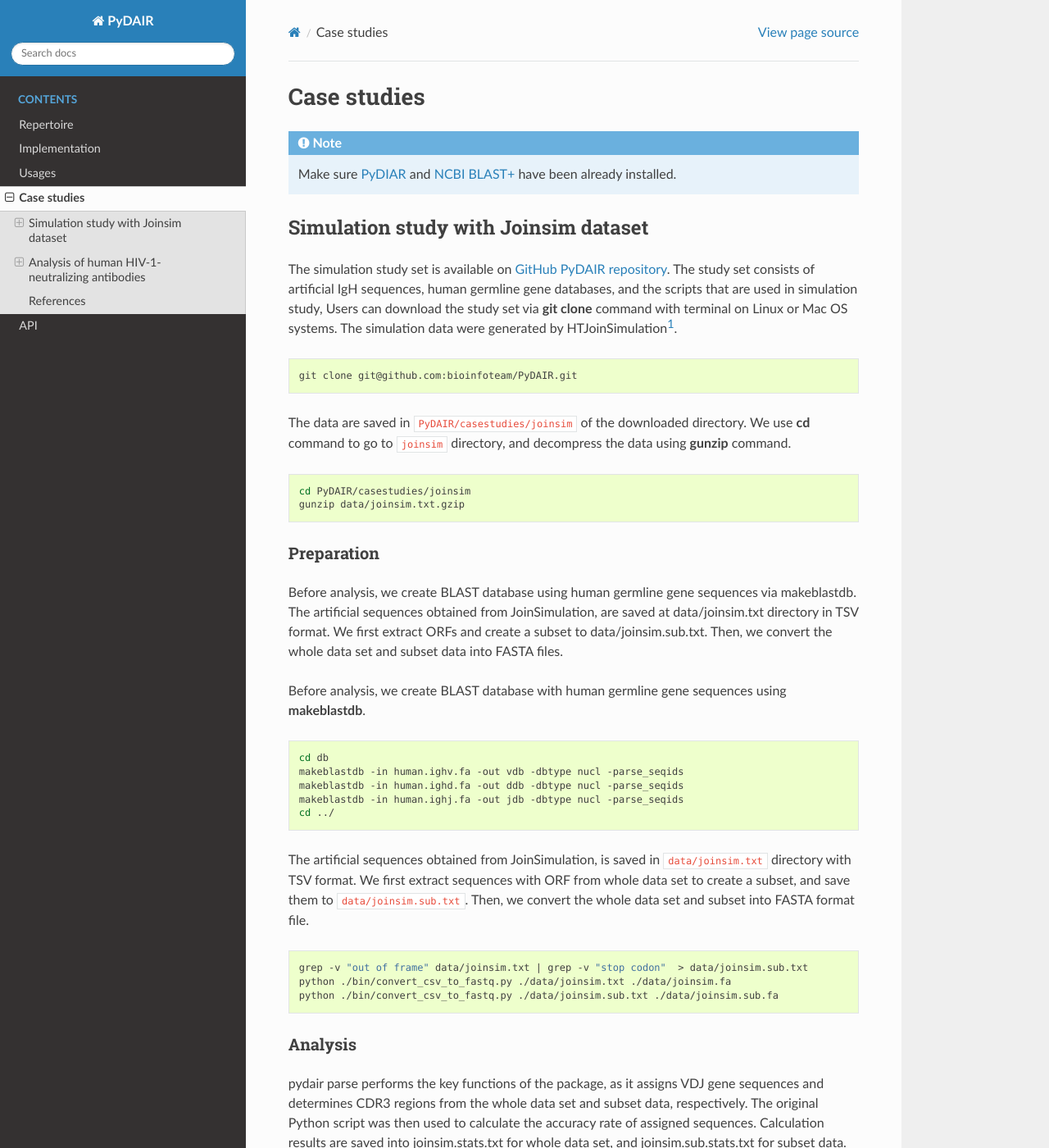
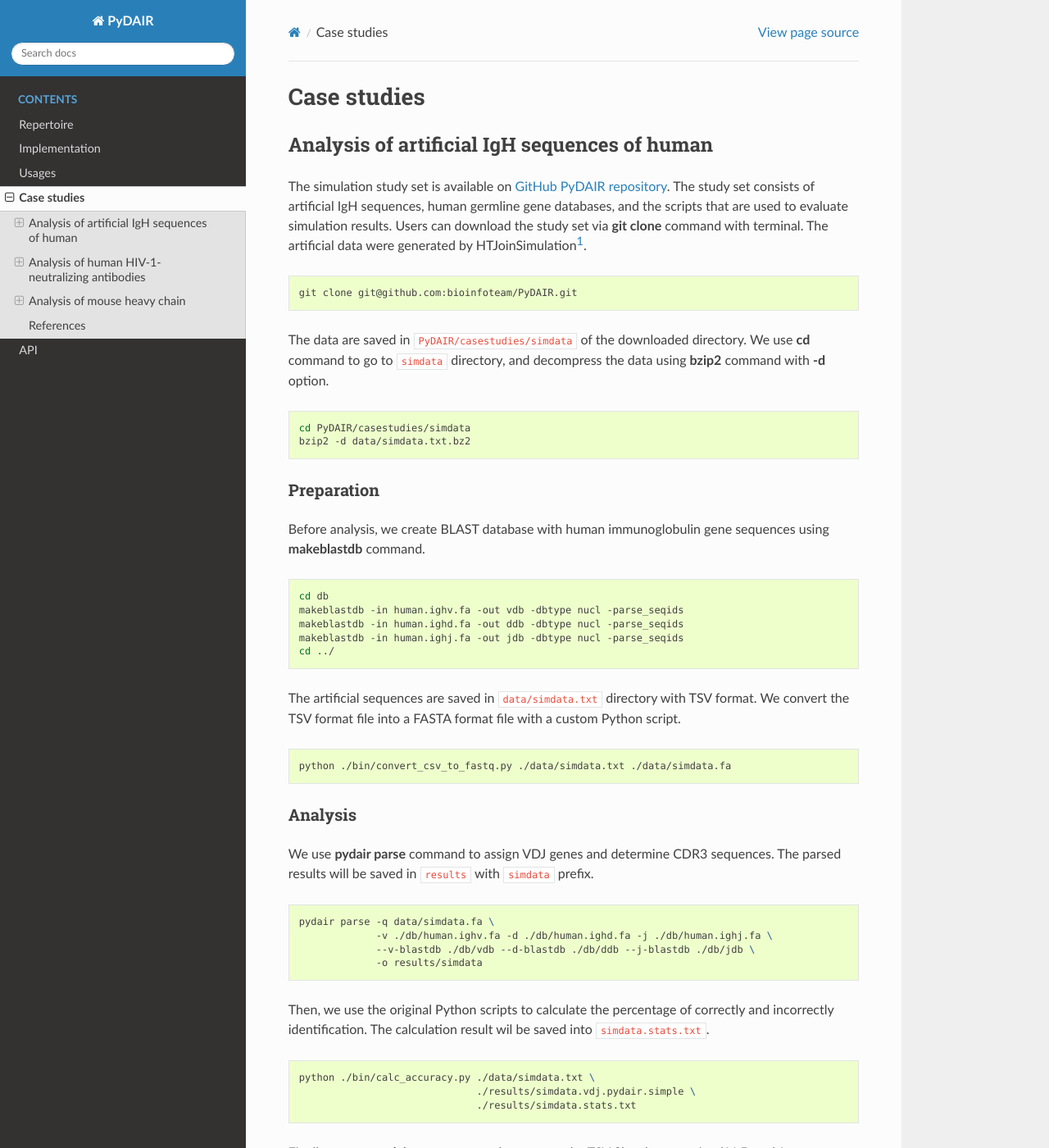
Before and after one commit to bitdessin/PyDAIR, a Sphinx documentation site: the page built from docs/casestudies.rst, in a window 1280 px wide and 1400 px high. Shown: the whole window at 82% size. Built offline with Sphinx 7.4.7 and the Read the Docs theme 2.0.0, drawn with Linux system fonts in a browser that asks for light colours; some of the changed text lies outside the part shown.

Commit message:
update documentations.

```diff
--- a/docs/casestudies.rst
+++ b/docs/casestudies.rst
@@ -1,41 +1,36 @@
+
 ============
 Case studies
 ============
 
-.. note:: Make sure `PyDIAR <https://pypi.python.org/pypi/PyDAIR>`_
-          and `NCBI BLAST+ <https://www.ncbi.nlm.nih.gov/books/NBK279690/>`_
-          have been already installed.
 
 
 
-
-Simulation study with Joinsim dataset
-=====================================
-
+Analysis of artificial IgH sequences of human
+=============================================
 
 The simulation study set is available on
 `GitHub PyDAIR repository <https://github.com/bioinfoteam/PyDAIR>`_.
 The study set consists of artificial IgH sequences,
 human germline gene databases,
-and the scripts that are used in simulation study,
-Users can download the study set via :command:`git clone` command
-with terminal on Linux or Mac OS systems.
-The simulation data were generated by HTJoinSimulation\ [#Russ2015]_.
+and the scripts that are used to evaluate simulation results.
+Users can download the study set via :command:`git clone` command with terminal.
+The artificial data were generated by HTJoinSimulation\ [#Russ2015]_.
 
 .. code-block:: bash
 
     git clone git@github.com:bioinfoteam/PyDAIR.git
 
 
-The data are saved in :file:`PyDAIR/casestudies/joinsim` of the downloaded directory.
-We use :command:`cd` command to go to :file:`joinsim` directory,
-and decompress the data using :command:`gunzip` command.
+The data are saved in :file:`PyDAIR/casestudies/simdata` of the downloaded directory.
+We use :command:`cd` command to go to :file:`simdata` directory,
+and decompress the data using :command:`bzip2` command with :command:`-d` option.
 
 
 .. code-block:: bash
 
-    cd PyDAIR/casestudies/joinsim
-    gunzip data/joinsim.txt.gzip
+    cd PyDAIR/casestudies/simdata
+    bzip2 -d data/simdata.txt.bz2
 
 
 
@@ -44,12 +39,8 @@ Preparation
 ^^^^^^^^^^^
 
 
-Before analysis, we create BLAST database using human germline gene sequences via makeblastdb.
-The artificial sequences obtained from JoinSimulation, are saved at data/joinsim.txt directory in TSV format. We first extract ORFs and create a subset to data/joinsim.sub.txt. Then, we convert the whole data set and subset data into FASTA files.
-
-
 Before analysis, we create BLAST database with human
-germline gene sequences using :command:`makeblastdb`.
+immunoglobulin gene sequences using :command:`makeblastdb` command.
 
 
 .. code-block:: bash
@@ -61,21 +52,17 @@ germline gene sequences using :command:`makeblastdb`.
     cd ../
 
 
-The artificial sequences obtained from JoinSimulation,
-is saved in :file:`data/joinsim.txt` directory with TSV format.
-We first extract sequences with ORF from whole data set
-to create a subset,
-and save them to :file:`data/joinsim.sub.txt`.
-Then, we convert the whole data set and subset into FASTA format file.
+The artificial sequences are saved in :file:`data/simdata.txt` directory with TSV format.
+We convert the TSV format file into a FASTA format file with a custom Python script.
 
 
 .. code-block:: bash
 
-    grep -v "out of frame" data/joinsim.txt | grep -v "stop codon"  > data/joinsim.sub.txt
-    python ./bin/convert_csv_to_fastq.py ./data/joinsim.txt ./data/joinsim.fa
-    python ./bin/convert_csv_to_fastq.py ./data/joinsim.sub.txt ./data/joinsim.sub.fa
+    python ./bin/convert_csv_to_fastq.py ./data/simdata.txt ./data/simdata.fa
 
-
+..
+    grep -v "out of frame" data/simdata.txt | grep -v "stop codon"  > data/simdata.sub.txt
+    python ./bin/convert_csv_to_fastq.py ./data/simdata.sub.txt ./data/simdata.sub.fa
 
 
 
@@ -83,65 +70,70 @@ Then, we convert the whole data set and subset into FASTA format file.
 Analysis
 ^^^^^^^^
 
-pydair parse performs the key functions of the package, as it assigns VDJ gene sequences and determines CDR3 regions from the whole data set and subset data, respectively.
-The original Python script was then used to calculate the accuracy rate of assigned sequences.
-Calculation results are saved into joinsim.stats.txt for whole data set, and joinsim.sub.stats.txt for subset data.
-Finally, pydair stats was used to create the TSV files that contain usage frequencies of VDJ genes, and the size distribution of CDR3, and summarize them into a HTML report (stats_report.html).
-)
+We use :command:`pydair parse` command to assign VDJ genes and determine CDR3 sequences.
+The parsed results will be saved in :file:`results` with :file:`simdata` prefix.
+
+.. code-block:: bash
+
+    pydair parse -q data/simdata.fa \
+                 -v ./db/human.ighv.fa -d ./db/human.ighd.fa -j ./db/human.ighj.fa \
+                 --v-blastdb ./db/vdb --d-blastdb ./db/ddb --j-blastdb ./db/jdb \
+                 -o results/simdata
 
 
-We use :command:`pydair parse` command to assign VDJ genes,
-and determine CDR3 sequences for whole data set and subset, respectively.
+..
+    pydair parse -q data/simdata.sub.fa \
+                 -v ./db/human.ighv.fa -d ./db/human.ighd.fa -j ./db/human.ighj.fa \
+                 --v-blastdb ./db/vdb --d-blastdb ./db/ddb --j-blastdb ./db/jdb \
+                 -o results/simdata.sub
+
+
+
+Then, we use the original Python scripts to calculate
+the percentage of correctly and incorrectly identification.
+The calculation result wil be saved into :file:`simdata.stats.txt`.
 
 
 .. code-block:: bash
 
-    pydair parse -s human -q data/joinsim.fa \
-                 -v ./db/human.ighv.fa -d ./db/human.ighd.fa -j ./db/human.ighj.fa \
-                 --v-blastdb ./db/vdb --d-blastdb ./db/ddb --j-blastdb ./db/jdb \
-                 -o results/joinsim
+    python ./bin/calc_accuracy.py ./data/simdata.txt \
+                                  ./results/simdata.vdj.pydair.simple \
+                                  ./results/simdata.stats.txt
 
-    pydair parse -s human -q data/joinsim.sub.fa \
-                 -v ./db/human.ighv.fa -d ./db/human.ighd.fa -j ./db/human.ighj.fa \
-                 --v-blastdb ./db/vdb --d-blastdb ./db/ddb --j-blastdb ./db/jdb \
-                 -o results/joinsim.sub
+..
+    python ./bin/calc_cdr3len_d.py ./data/simdata.txt \
+                                  ./results/simdata.vdj.pydair.simple \
+                                  ./results/simdata.unaligned.fa \
+                                  ./results/simdata.dstats.txt
+
+    python ./bin/calc_accuracy.py ./data/simdata.sub.txt \
+                                  ./results/simdata.sub.vdj.pydair.simple \
+                                  ./results/simdata.sub.stats.txt
+
+    python ./bin/calc_cdr3len_d.py ./data/simdata.sub.txt \
+                                  ./results/simdata.sub.vdj.pydair.simple \
+                                  ./results/simdata.sub.unaligned.fa \
+                                  ./results/simdata.sub.dstats.txt
 
 
-Then, we use the original Python scripts to calculate
-the number of sequences that are correctly and incorrectly asssigned.
+
+
+
+
+Finally, we use :command:`pydair stats` commands to create
+the TSV files that contained V, D and J usage frequencies,
+and the distribution of CDR3 length,
+and summarize them into HTML report (:download:`simdata_report.html`).
 
 
 .. code-block:: bash
 
-    python ./bin/calc_accuracy.py ./data/joinsim.txt \
-                                  ./results/joinsim.vdj.pydair.simple \
-                                  ./results/joinsim.stats.txt
-
-    python ./bin/calc_accuracy.py ./data/joinsim.sub.txt \
-                                  ./results/joinsim.sub.vdj.pydair.simple \
-                                  ./results/joinsim.sub.stats.txt
-
-
-The calculation results are saved into
-:file:`joinsim.stats.txt` for whole data set,
-and :file:`joinsim.sub.stats.txt` for subset.
-
-Finally, we use :command:`pydair stats` commands to create
-the TSV files that contained V, D and J usage frequencies,
-and the distribution of CDR3 length,
-and summarize them into HTML report (:file:`stats_report.html`).
-
-
-
-.. code-block:: bash
-
-    pydair stats -i ./results/joinsim.vdj.pydair ./results/joinsim.sub.vdj.pydair \
-                 -n whole_data subset \
+    pydair stats -i ./results/simdata.vdj.pydair \
+                 -n simdata \
                  -o ./results/stats \
                  --contain_ambiguous_D \
+                 --all_seq \
                  --estimate-vdj-combination
-
-
 
 
 
@@ -206,17 +198,39 @@ germline gene sequences using :command:`makeblastdb`.
 
 
 The IgH sequencing data for the two donors are available on
-`NCBI SRA <www.ncbi.nlm.nih.gov/sra>`_ with the accession number of SRR654171 and SRR654169.
+`NCBI SRA <www.ncbi.nlm.nih.gov/sra>`_ with the accession number of SRR654169 and SRR654171,
+while SRR654169 is sequenced from IAVI84 donor
+and SRR654171 is sequenced from N152 donor.
 We use
 `NCBI SRA Toolkit <https://trace.ncbi.nlm.nih.gov/Traces/sra/sra.cgi?view=software>`_
 to downlaod Rep-Seq data and covert them to FASTQ format file.
 
 .. code-block:: bash
 
+    prefetch SRR654169
     prefetch SRR654171
-    prefetch SRR654169
+    fastq-dump SRR654169 -O ./data/
     fastq-dump SRR654171 -O ./data/
-    fastq-dump SRR654169 -O ./data/
+
+Both FASTQ files contain IgH and IgL sequences.
+We use `cutadapt <http://cutadapt.readthedocs.io/en/stable/index.html>_`
+to extract the IgH sequences according to the primers.
+
+.. code-block:: bash
+
+    cutadapt -g VH15L=CCATCTCATCCCTGCGTGTCTCCGACTCAGACAGGTGCCCACTCCCAGGTGCAG \
+             -g VH15L2=CCATCTCATCCCTGCGTGTCTCCGACTCAGGCAGCCACAGGTGCCCACTCC \
+             -g VH124=CCATCTCATCCCTGCGTGTCTCCGACTCAGCAGCAGCTACAGGCACCCACGC \
+             -g VH169=CCATCTCATCCCTGCGTGTCTCCGACTCAGGGCAGCAGCTACAGGTGTCCAGTCC \
+             --discard-untrimmed -m 300 -o ./data/SRR654169.p.fastq -O 10 -e 0.3 \
+             ./data/SRR654169.fastq
+
+    cutadapt -g VH35L=CCATCTCATCCCTGCGTGTCTCCGACTCAGAAGGTGTCCAGTGTGARGTGCAG \
+             -g VH3L1=CCATCTCATCCCTGCGTGTCTCCGACTCAGGCTATTTTAAAAGGTGTCCAATGT \
+             -g VH34L1=CCATCTCATCCCTGCGTGTCTCCGACTCAGGTGGCAGCTCCCAGATGGGTCCTGTC \
+             -g VH34L3=CCATCTCATCCCTGCGTGTCTCCGACTCAGGTTGCAGTTTTAAAAGGTGTCCAGTG \
+             --discard-untrimmed -m 300 -o ./data/SRR654171.p.fastq -O 10 -e 0.3 \
+             ./data/SRR654171.fastq
 
 
 High-throughput sequencing data generally contains low qualities reads.
@@ -261,14 +275,141 @@ We use :command:`pydair parse` command to assign VDJ genes and determine CDR3 se
 
 .. code-block:: bash
 
-    pydair parse -s human -q ./data/SRR654169.fa \
+    pydair parse -q ./data/SRR654169.fa \
+                 -v ./db/human.ighv.fa -d ./db/human.ighd.fa -j ./db/human.ighj.fa \
+                 --v-blastdb ./db/vdb --d-blastdb ./db/ddb --j-blastdb ./db/jdb \
+                 -o ./results/SRR654169
+    pydair parse -q ./data/SRR654171.fa \
                  -v ./db/human.ighv.fa -d ./db/human.ighd.fa -j ./db/human.ighj.fa \
                  --v-blastdb ./db/vdb --d-blastdb ./db/ddb --j-blastdb ./db/jdb \
                  -o ./results/SRR654171
-    pydair parse -s human -q ./data/SRR654169.fa \
-                 -v ./db/human.ighv.fa -d ./db/human.ighd.fa -j ./db/human.ighj.fa \
+
+
+Then, we use :command:`pydair stats` command to summarize the analysis results.
+All summarized data are saved into :file:`results` directory with prefix `stats`.
+and the summarized report were created (:download:`humanhiv_report.html`).
+
+
+.. code-block:: bash
+
+    pydair stats -i ./results/SRR654171.vdj.pydair ./results/SRR654169.vdj.pydair \
+                 -n N152 IAVI84 \
+                 -o ./results/stats \
+                 --contain_ambiguous_D \
+                 --all_seq \
+                 --estimate-vdj-combination
+
+
+
+
+
+
+
+
+
+
+Analysis of mouse heavy chain
+=============================
+
+The datasets contains two mice of C57BL/6 and BALB/c.
+Data is from [#Collins2015]_].
+
+First, we use :command:`git clone` command to download
+the case study set that consists of
+human germline genes in FASTA format from
+`GitHub PyDAIR repository <https://github.com/bioinfoteam/PyDAIR>`_.
+
+
+.. code-block:: bash
+
+    git clone git@github.com:bioinfoteam/PyDAIR.git
+
+
+The data are saved in :file:`PyDAIR/casestudies/mouse`.
+We use :command:`cd` command to go to :file:`hiv` directory.
+
+
+.. code-block:: bash
+
+    cd PyDAIR/casestudies/mouse
+
+
+
+Preparation
+^^^^^^^^^^^
+
+
+Before analysis, we create BLAST database with human
+germline gene sequences using :command:`makeblastdb`.
+
+
+.. code-block:: bash
+
+    cd db
+    makeblastdb -in mouse.ighv.fa -out vdb -dbtype nucl -parse_seqids
+    makeblastdb -in mouse.ighd.fa -out ddb -dbtype nucl -parse_seqids
+    makeblastdb -in mouse.ighj.fa -out jdb -dbtype nucl -parse_seqids
+    cd ../
+
+
+
+.. code-block:: bash
+
+    wget -c ftp://ftp.sra.ebi.ac.uk/vol1/fastq/ERR849/ERR849859/ERR849859.fastq.gz
+    wget -c ftp://ftp.sra.ebi.ac.uk/vol1/fastq/ERR849/ERR849860/ERR849860.fastq.gz
+    gunzip ERR849859.fastq.gz
+    gunzip ERR849860.fastq.gz
+
+High-throughput sequencing data generally contains low qualities reads.
+We use
+`Trimmomatic <http://www.usadellab.org/cms/?page=trimmomatic>`_
+to removed the low quality reads.
+
+
+.. code-block:: bash
+
+    fastqc ./data/ERR849859.fastq -o ./data/ -q --nogroup
+    fastqc ./data/ERR849860.fastq -o ./data/ -q --nogroup
+
+    trimmomatic SE -phred33 ./data/ERR849859.fastq ./data/ERR849859.qc.fastq HEADCROP:10 TRAILING:20 MINLEN:100
+    trimmomatic SE -phred33 ./data/ERR849860.fastq ./data/ERR849860.qc.fastq HEADCROP:10 TRAILING:20 MINLEN:100
+
+    fastqc ./data/ERR849859.qc.fastq -o ./data/ -q --nogroup
+    fastqc ./data/ERR849860.qc.fastq -o ./data/ -q --nogroup
+
+
+After trimming of low quality bases and removing low short sequences,
+we convert FASTQ format file to FASTA format file
+with :command:`awk` and "command:`sed` commands.
+
+
+.. code-block:: bash
+
+    awk 'NR % 4 == 1 || NR % 4 == 2' ./data/ERR849859.fastq | sed -e 's/^@/\>/' > ./data/ERR849859.fa
+    awk 'NR % 4 == 1 || NR % 4 == 2' ./data/ERR849860.fastq | sed -e 's/^@/\>/' > ./data/ERR849860.fa
+
+
+
+
+
+Analysis
+^^^^^^^^
+
+As mentioned above, pydair parse was used to assign VDJ genes and define CDR3 sequences. Analysis results were summarized via pydair stats. All the summarized data are saved into results directory with prefix stats.
+
+We use :command:`pydair parse` command to assign VDJ genes and determine CDR3 sequence.
+
+
+.. code-block:: bash
+
+    pydair parse -q ./data/ERR849859.fa \
+                 -v ./db/mouse.ighv.fa -d ./db/mouse.ighd.fa -j ./db/mouse.ighj.fa \
                  --v-blastdb ./db/vdb --d-blastdb ./db/ddb --j-blastdb ./db/jdb \
-                 -o ./results/SRR654169
+                 -o ./results/ERR849859
+    pydair parse -q ./data/ERR849860.fa \
+                 -v ./db/mouse.ighv.fa -d ./db/mouse.ighd.fa -j ./db/mouse.ighj.fa \
+                 --v-blastdb ./db/vdb --d-blastdb ./db/ddb --j-blastdb ./db/jdb \
+                 -o ./results/ERR849860
 
 
 Then, we use :command:`pydair stats` command to summarize the analysis results.
@@ -290,4 +434,5 @@ References
 ==========
 
 .. [#Russ2015] Russ DE, Ho KY2, Longo NS3. HTJoinSolver: Human immunoglobulin VDJ partitioning using approximate dynamic programming constrained by conserved motifs. *BMC Bioinformatics* 2015, **16**\ :170. doi: `10.1186/s12859-015-0589-x <https://dx.doi.org/10.1186/s12859-015-0589-x>`_.
-.. [#Zhu2013] Zhu J, Ofek G, Yang Y, Zhang B, Louder MK, Lu G, McKee K, Pancera M, Skinner J, Zhang Z, Parks R, Eudailey J, Lloyd KE, Blinn J, Alam SM, Haynes BF, Simek M, Burton DR, Koff WC; NISC Comparative Sequencing Program, Mullikin JC, Mascola JR, Shapiro L, Kwong PD. Mining the antibodyome for HIV-1-neutralizing antibodies with next-generation sequencing and phylogenetic pairing of heavy/light chains. *Proc Natl Acad Sci U S A*. 2013, **110**\ (16):6470-5. doi: `10.1073/pnas.1219320110 <https://dx.doi.org/10.1073/pnas.1219320110>`_.
+.. [#Zhu2013] Zhu J, Ofek G, Yang Y, Zhang B, Louder MK, Lu G, McKee K, Pancera M, Skinner J, Zhang Z, Parks R, Eudailey J, Lloyd KE, Blinn J, Alam SM, Haynes BF, Simek M, Burton DR, Koff WC; NISC Comparative Sequencing Program, Mullikin JC, Mascola JR, Shapiro L, Kwong PD. Mining the antibodyome for HIV-1-neutralizing antibodies with next-generation sequencing and phylogenetic pairing of heavy/light chains. *Proc Natl Acad Sci U S A.* 2013, **110**\ (16):6470-5. doi: `10.1073/pnas.1219320110 <https://dx.doi.org/10.1073/pnas.1219320110>`_.
+.. [#Collins2015] Collins AM, Wang Y, Roskin KM, Marquis CP, Jackson KJ. The mouse antibody heavy chain repertoire is germline-focused and highly variable between inbred strains. *Philos Trans R Soc Lond B Biol Sci.* 2015, **370**\ (1676):20140236. dio: `10.1098/rstb.2014.0236 <https://dx.doi.org/10.1098/rstb.2014.0236>`_.
--- a/docs/usage.rst
+++ b/docs/usage.rst
@@ -193,7 +193,7 @@ The :command:`stats` action is used to summarise the parsed results.
 | ``--contain_ambiguous_D``      | Contain IgH sequence that has      | ``True``       |
 |                                | unidentifiable D genes.            |                |
 +--------------------------------+------------------------------------+----------------+
-| ``--containe_stopcodon``       | Contain IgH sequence that has top  | ``False``      |
+| ``--all_seq``                  | Contain IgH sequence that has top  | ``False``      |
 |                                | codons.                            |                |
 +--------------------------------+------------------------------------+----------------+
 | ``--figure-format``            | Figure format.                     | ``png``        |
```
Also changed, not shown: other parts of docs/casestudies.rst (+12 -9 lines).
